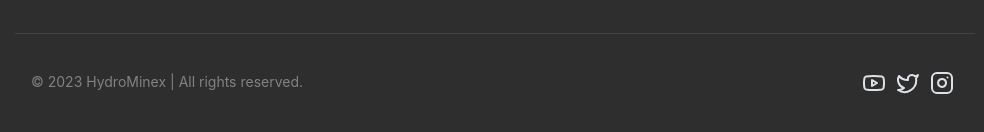
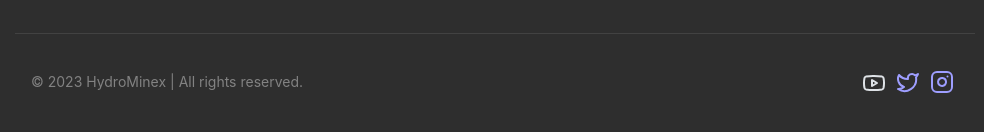
Before and after one commit to Prathamesh-chougale-17/hyrominex, a Next.js app: page / in a window 1280 px wide. Shown: the part 1008-1140 px from the top of the page, without its empty margins (145-1129 px from the left). Built offline with nearby package versions, Linux system fonts and the light colour scheme; no server answers.

Commit message:
Add links to Twitter and Instagram icons in Footer component

```diff
--- a/components/Footer/Footer.tsx
+++ b/components/Footer/Footer.tsx
@@ -3,6 +3,7 @@ import { YoutubeIcon, InstagramIcon, Twitter } from "lucide-react";
 import HydroMinex from "../../public/android-chrome-192x192.png";
 import classes from "./FooterLinks.module.css";
 import Image from "next/image";
+import Link from "next/link";
 
 const data = [
   {
@@ -86,10 +87,14 @@ export function FooterLinks() {
             <YoutubeIcon scale={2} />
           </ActionIcon>
           <ActionIcon size="lg" color="gray" variant="subtle">
-            <Twitter scale={2} />
+            <Link href="https://twitter.com/HydroMinex" target="_blank">
+              <Twitter scale={2} />
+            </Link>
           </ActionIcon>
           <ActionIcon size="lg" color="gray" variant="subtle">
-            <InstagramIcon scale={2} />
+            <Link href="https://www.instagram.com/hydrominex/" target="_blank">
+              <InstagramIcon scale={2} />
+            </Link>
           </ActionIcon>
         </Group>
       </Container>
```
